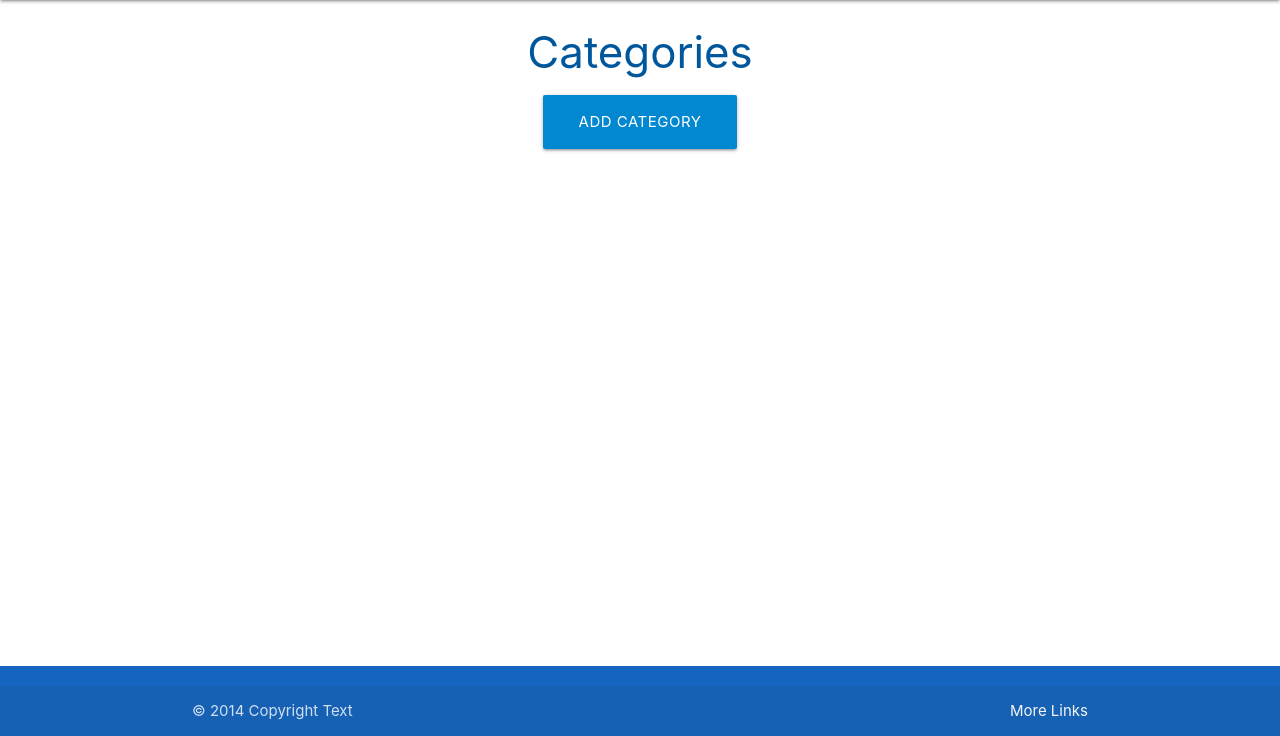
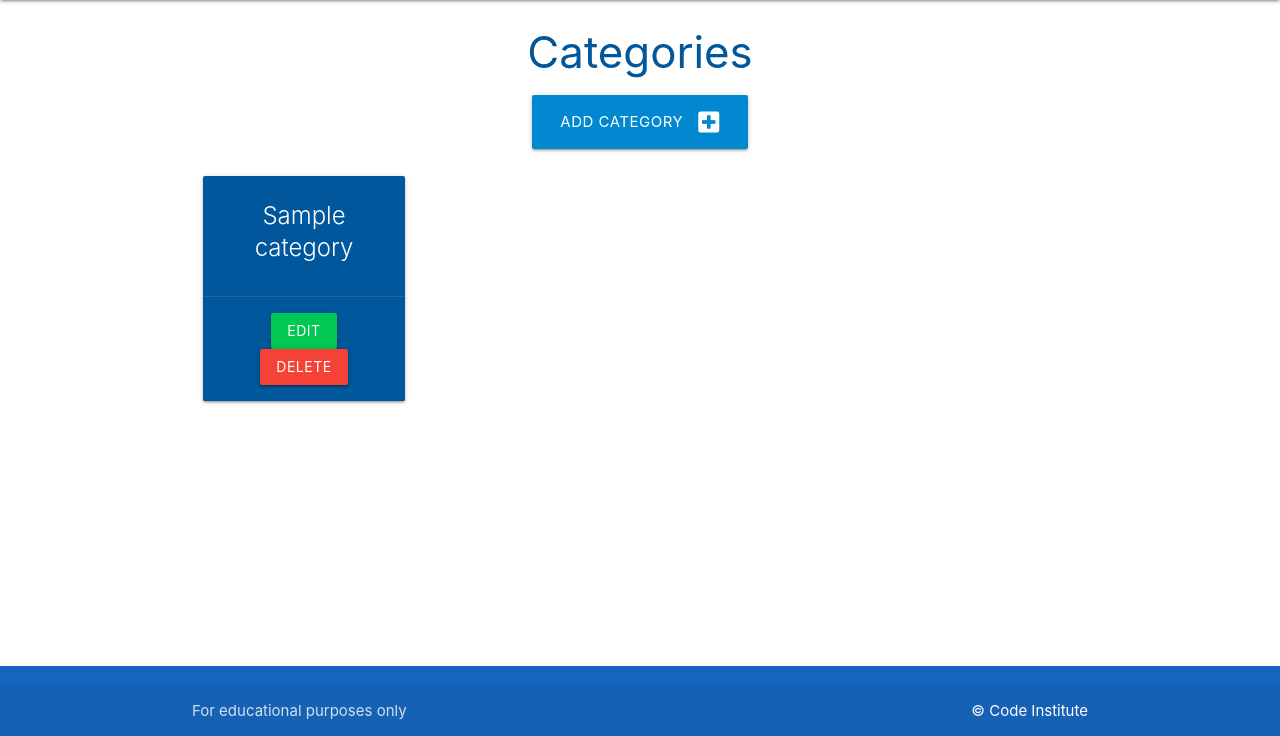
Before and after one commit to TomLiDev/Tomli-DB, a Flask app: page /categories in a window 1280 px wide. Shown: the part 64-800 px from the top of the page. Run offline with Flask 3, Linux system fonts and the light colour scheme; tables that the repository leaves empty hold one stand-in row (values such as "Sample post").

Commit message:
Add cards for category types

```diff
--- a/taskmanager/routes.py
+++ b/taskmanager/routes.py
@@ -10,7 +10,8 @@ def home():
 
 @app.route("/categories")
 def categories():
-    return render_template("categories.html")
+    categories = list(Category.query.order_by(Category.category_name).all())
+    return render_template("categories.html", categories=categories)
 
 
 @app.route("/add_category", methods=["GET", "POST"])
--- a/taskmanager/templates/base.html
+++ b/taskmanager/templates/base.html
@@ -6,22 +6,33 @@
     <meta name="viewport" content="width=device-width, initial-scale=1.0" />
     <link
       rel="stylesheet"
+      href="https://cdnjs.cloudflare.com/ajax/libs/font-awesome/5.15.3/css/all.min.css"
+      integrity="sha512-iBBXm8fW90+nuLcSKlbmrPcLa0OT92xO1BIsZ+ywDWZCvqsWgccV3gFoRBv0z+8dLJgyAHIhR35VZc2oM/gI1w=="
+      crossorigin="anonymous"
+      referrerpolicy="no-referrer"
+    />
+    <link
+      rel="stylesheet"
       href="https://cdnjs.cloudflare.com/ajax/libs/materialize/1.0.0/css/materialize.min.css"
+      type="text/css"
     />
     <link
       rel="stylesheet"
       href="{{ url_for('static', filename='css/style.css') }}"
+      type="text/css"
     />
     <title>Task Manager</title>
   </head>
+
   <body>
     <header>
+      <!-- top navbar -->
       <nav class="light-blue darken-1">
         <div class="nav-wrapper">
           <a href="{{ url_for('home') }}" class="brand-logo">Task Manager</a>
           <a href="#" data-target="mobile-demo" class="sidenav-trigger"
-            ><i class="material-icons">menu</i></a
-          >
+            ><i class="fas fa-bars"></i
+          ></a>
           <ul class="right hide-on-med-and-down">
             <li><a href="{{ url_for('home') }}">Home</a></li>
             <li><a href="">New Task</a></li>
@@ -30,6 +41,7 @@
         </div>
       </nav>
 
+      <!-- mobile sidenav -->
       <ul class="sidenav" id="mobile-demo">
         <li><a href="{{ url_for('home') }}">Home</a></li>
         <li><a href="">New Task</a></li>
@@ -42,12 +54,12 @@
     <footer class="page-footer blue darken-3">
       <div class="footer-copyright">
         <div class="container">
-          © 2014 Copyright Text
+          For educational purposes only
           <a
-            class="grey-text text-lighten-4 right"
+            class="white-text right"
             href="https://codeinstitute.net"
             target="_blank"
-            >More Links</a
+            >&copy; Code Institute</a
           >
         </div>
       </div>
--- a/taskmanager/templates/categories.html
+++ b/taskmanager/templates/categories.html
@@ -13,4 +13,20 @@
   </div>
 </div>
 
+<div class="row">
+  {% for category in categories %}
+  <div class="col s12 m6 l3">
+    <div class="card light-blue darken-4 center-align">
+      <div class="card-content white-text">
+        <span class="card-title">{{ category.category_name }}</span>
+      </div>
+      <div class="card-action">
+        <a href="#" class="btn green accent-4">Edit</a>
+        <a href="#" class="btn red">Delete</a>
+      </div>
+    </div>
+  </div>
+  {% endfor %}
+</div>
+
 {% endblock %}
```
Also changed, not shown: taskmanager/templates/add_category.html (+17 -4 lines).
